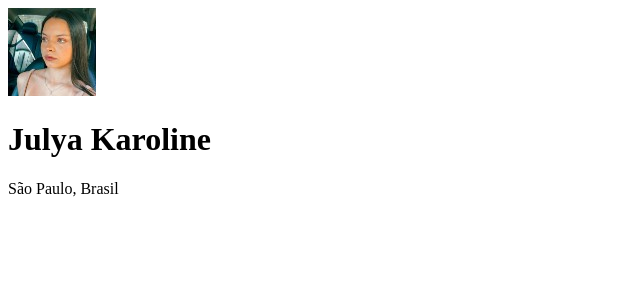
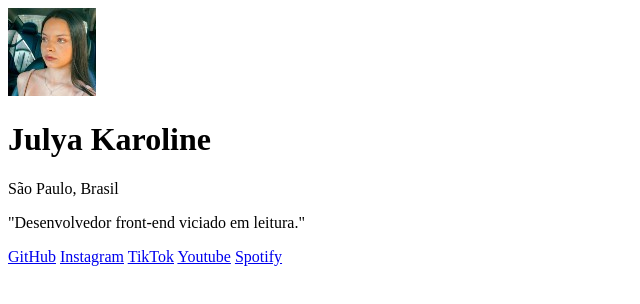
Before and after one commit to Julya-Karoline-11ATI/meus-links, a plain HTML site: page index.html in a window 1280 px wide. Shown: the whole page, without its empty margins (0-640 px from the left). Drawn offline with Linux system fonts and the light colour scheme.

Commit message:
término do desenvolvimento do HTML

```diff
--- a/index.html
+++ b/index.html
@@ -10,6 +10,15 @@
         <img src="./foto julya 88x88.jpg" alt="imagem do criador da página de links">
         <h1>Julya Karoline</h1>
         <p>São Paulo, Brasil</p>
+
+        <p>"Desenvolvedor front-end viciado em leitura."</p>
+
+        <a href="https://github.com/Julya-Karoline-11ATI/meus-links">GitHub</a>
+        <a href="https://www.instagram.com/eu.juhxss?igsh=MTZhaTE4ZjBtN2VudQ%3D%3D&utm_source=qr">Instagram</a>
+        <a href="https://www.tiktok.com/@eu.juhsx?_t=8kUSduwu8U1&_r=1">TikTok</a>
+        <a href="https://youtube.com/@heymusicss?si=7Pb-_q1hA_HQcEO5">Youtube</a>
+        <a href="https://open.spotify.com/user/julinha5682?si=AU4-TCjaTWGL05fb7rEjkg">Spotify</a>
+
     </div>
 </body>
 </html>
```
